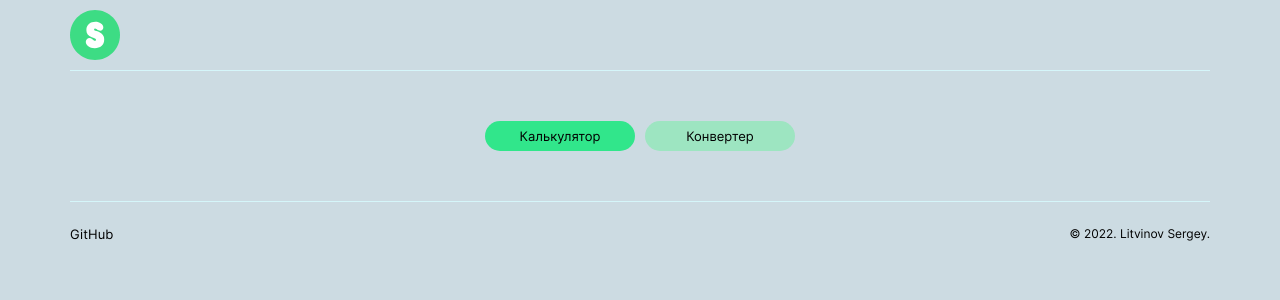
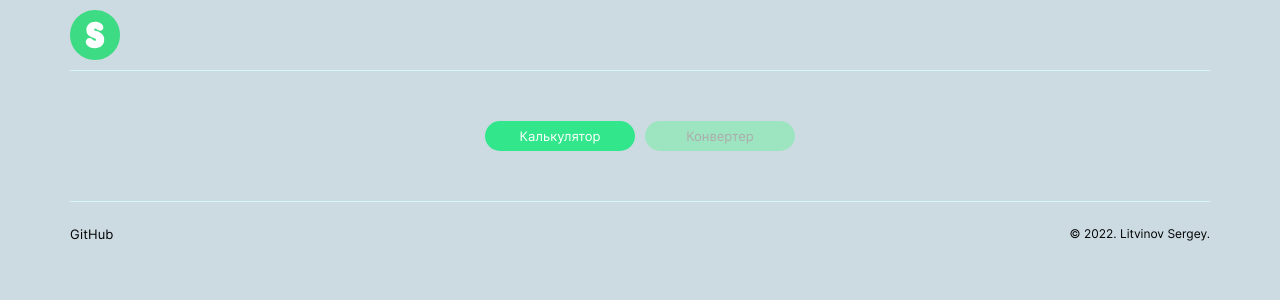
Before and after one commit to litvinovsl/trial-and-error-ts, a React (Create React App) app: page /calculator in a window 1280 px wide. Shown: the top 300 px of the page. Built offline with nearby package versions, Linux system fonts and the light colour scheme.

Commit message:
button style done

```diff
--- a/src/Components/CALCULATOR/Navigation/Navigation.css
+++ b/src/Components/CALCULATOR/Navigation/Navigation.css
@@ -15,17 +15,21 @@
     width: 150px;
     height: 30px;
     font-size: 13px;
+    color: rgb(172, 171, 171);
     background-color: rgb(157, 229, 193);
 }
 
 .navigation__button-inactive{
     transition: background-color .3s ease-in-out;
+    transition: color .3s ease-in-out;
     cursor: pointer;
 }
 .navigation__button-inactive:hover{
+    color: #FFF;
     background-color: rgb(49, 230, 139);;
 }
 
 .navigation__button-action{
+    color: #FFF;
     background-color: rgb(49, 230, 139);
 }
```
